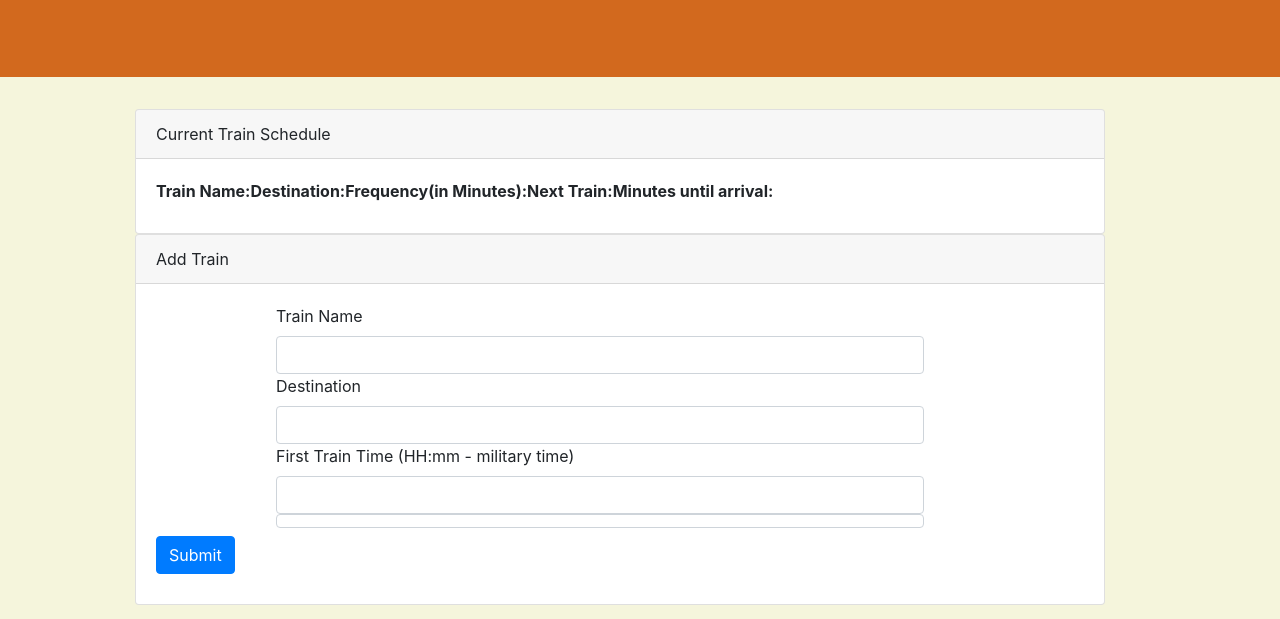
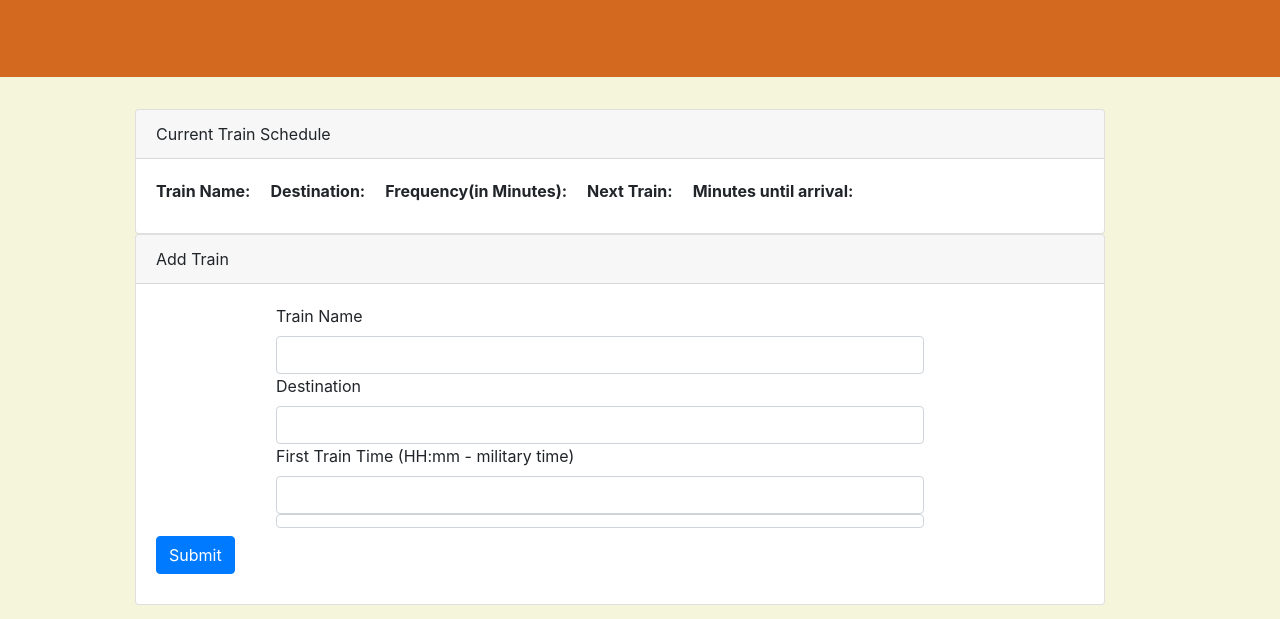
Before and after one commit to zenwattage/traintimer, a plain HTML site: page trainindex.html in a window 1280 px wide. Shown: the part 181-800 px from the top of the page. Drawn offline with nearby package versions, Linux system fonts and the light colour scheme; no server answers.

Commit message:
padding to output th

```diff
--- a/assets/css/traintimer.css
+++ b/assets/css/traintimer.css
@@ -48,3 +48,8 @@ h1 {
 .card-body {
     margin-bottom: 10px;
 }
+
+th {
+    margin: 10px;
+    padding-right: 20px;
+}
```
